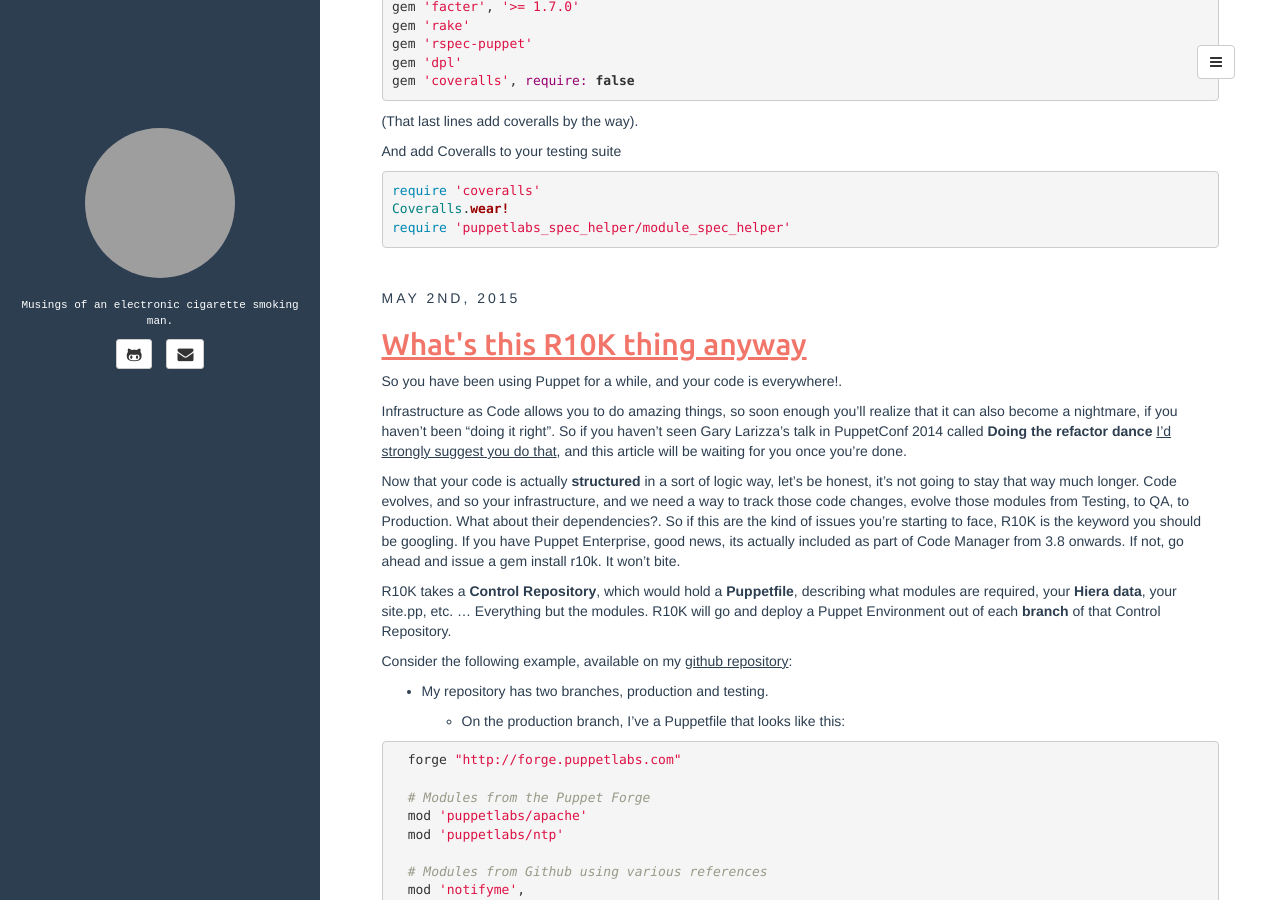
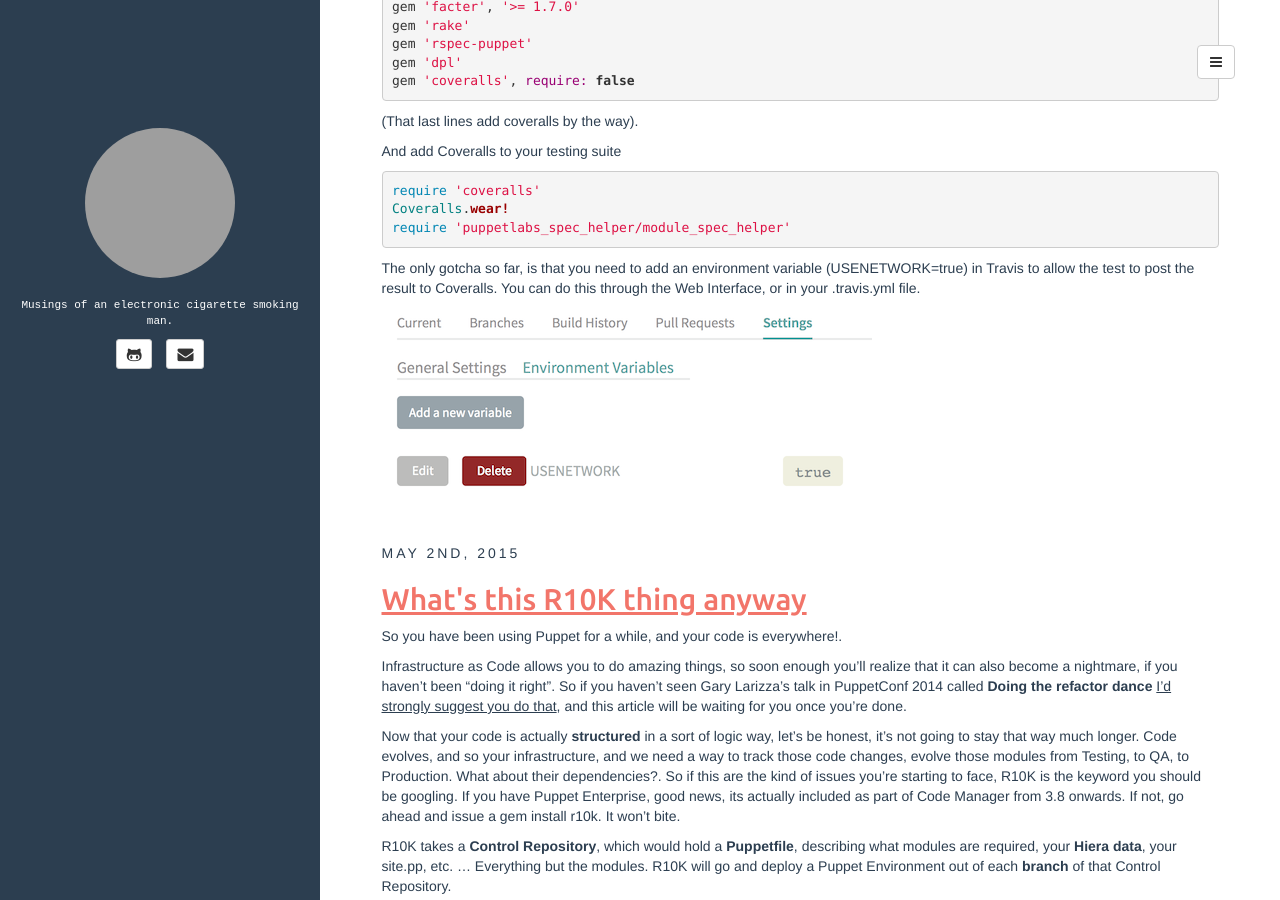
Before and after one commit to ncorrare/ncorrare.github.io, a Jekyll site: the page built from index.html, in a window 1280 px wide and 900 px high, scrolled down 2825 px. Built offline with Jekyll 4.4.1, drawn with Linux system fonts in a browser that asks for light colours; the list of posts is cut into pages by our own code; grey boxes are pictures that could not be loaded.

Commit message:
Added Gotcha on CI article

```diff
--- a/_posts/2015-06-12-My-CI-Workflow.md
+++ b/_posts/2015-06-12-My-CI-Workflow.md
@@ -104,3 +104,7 @@ require 'coveralls'
 Coveralls.wear!
 require 'puppetlabs_spec_helper/module_spec_helper'
 {% endhighlight %}
+
+The only gotcha so far, is that you need to add an environment variable (USENETWORK=true) in Travis to allow the test to post the result to Coveralls. You can do this through the Web Interface, or in your .travis.yml file.
+
+![Setting the environment variable in Travis](/assets/media/coveralls/envvar.png "Setting the environment variable in Travis")
```
Also changed, not shown: assets/media/coveralls/envvar.png (added).
